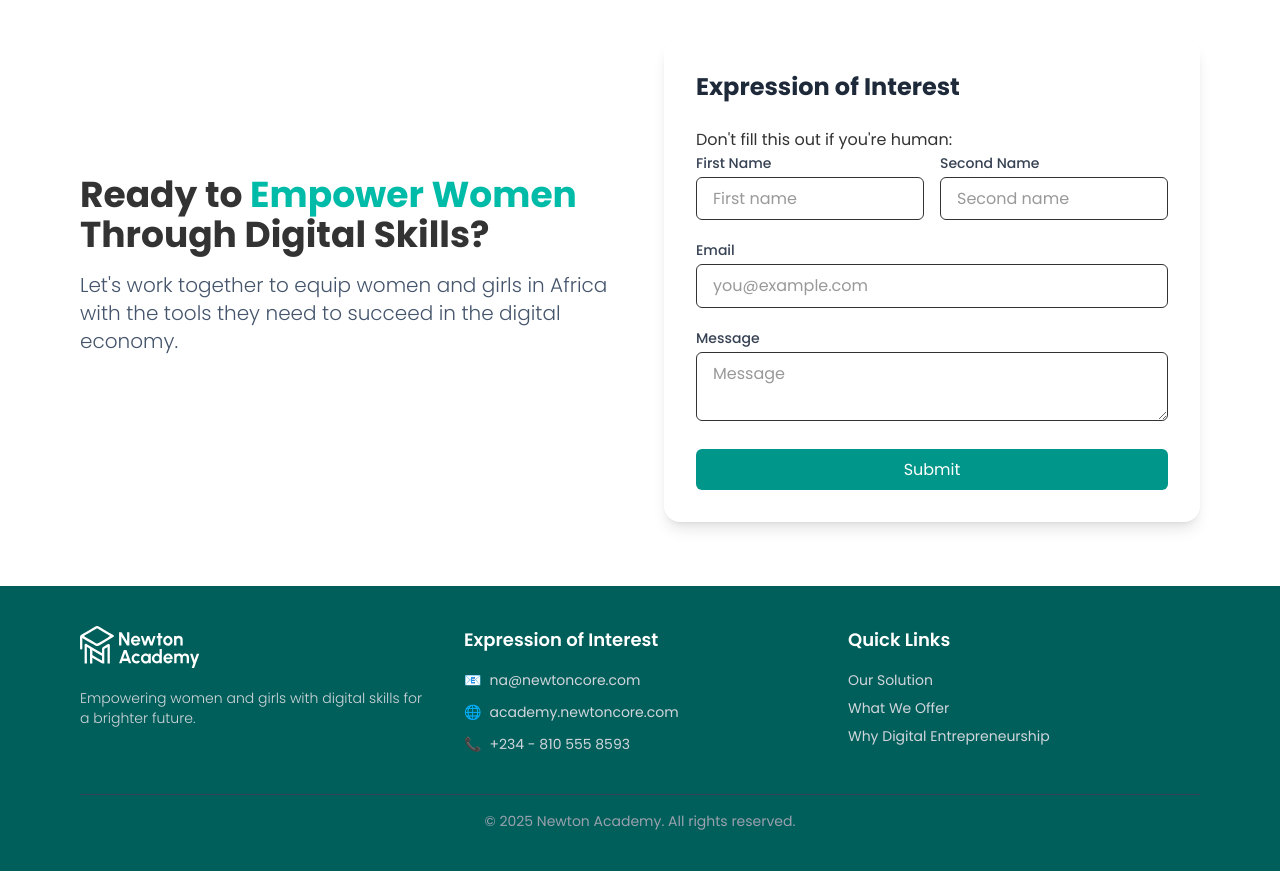
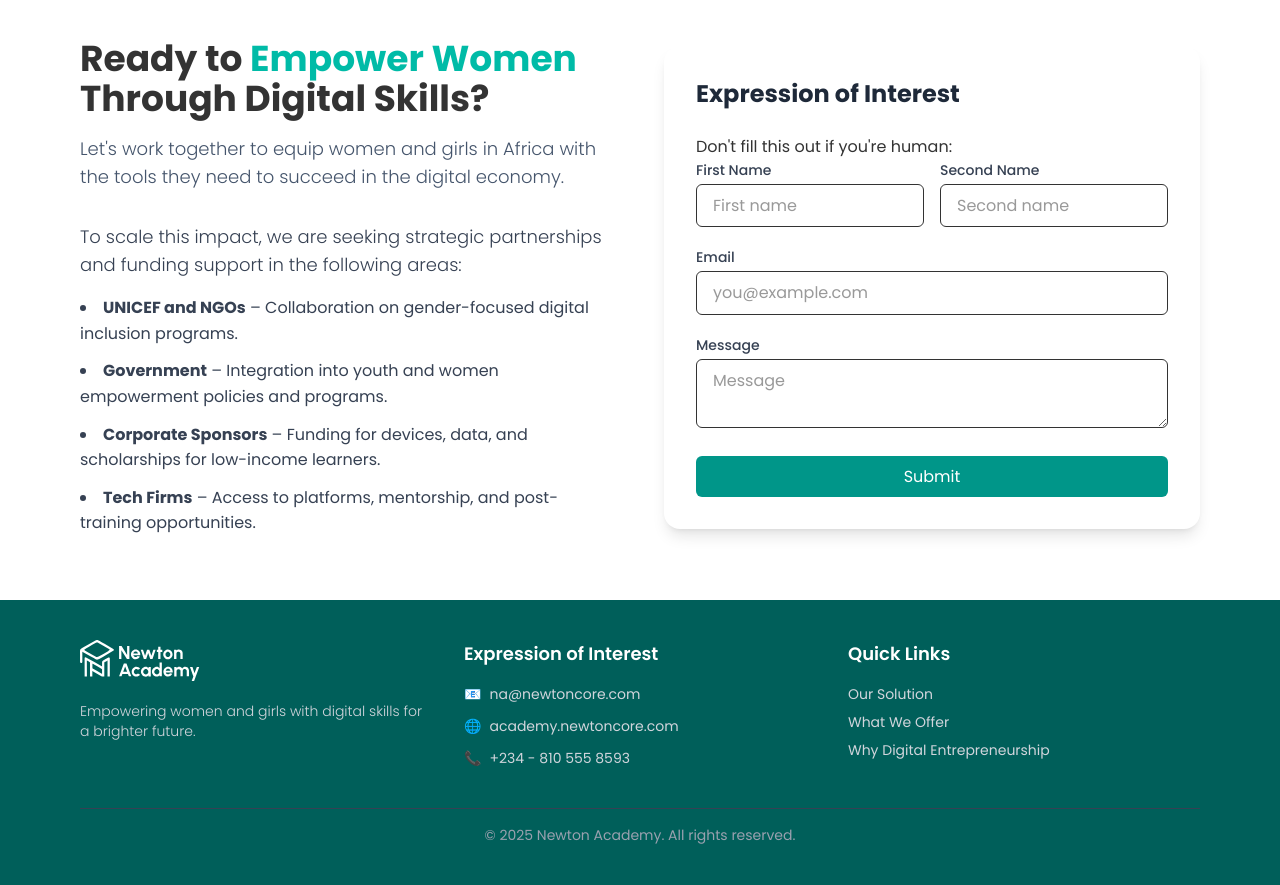
Before and after one commit to NewtonCore/digital-financial-literacy, a Next.js app: page / in a window 1280 px wide. Shown: the part 4480-5365 px from the top of the page. Built offline with nearby package versions, Linux system fonts and the light colour scheme.

Commit message:
making changes and fixing images

```diff
--- a/app/components/HomePages/CallToAction.js
+++ b/app/components/HomePages/CallToAction.js
@@ -14,10 +14,27 @@
             <span className="text-teal-500">Empower Women</span> Through
             Digital Skills?
           </h2>
-          <p className="text-lg md:text-xl mb-8 text-slate-600">
+          <p className="text-lg  mb-8 text-slate-600">
             Let's work together to equip women and girls in Africa with the
             tools they need to succeed in the digital economy.
           </p>
+          <p className="text-gray-700 text-lg mb-4">
+            To scale this impact, we are seeking strategic partnerships and funding support in the following areas:
+          </p>
+          <ul className="list-disc list-inside text-gray-700 space-y-3">
+            <li>
+              <strong>UNICEF and NGOs</strong> – Collaboration on gender-focused digital inclusion programs.
+            </li>
+            <li>
+              <strong>Government</strong> – Integration into youth and women empowerment policies and programs.
+            </li>
+            <li>
+              <strong>Corporate Sponsors</strong> – Funding for devices, data, and scholarships for low-income learners.
+            </li>
+            <li>
+              <strong>Tech Firms</strong> – Access to platforms, mentorship, and post-training opportunities.
+            </li>
+          </ul>
           {/* <a
             href="#contact"
             className="inline-block bg-teal-500 hover:bg-teal-600 text-white font-semibold py-3 px-6 rounded-xl transition-all duration-300"
```
